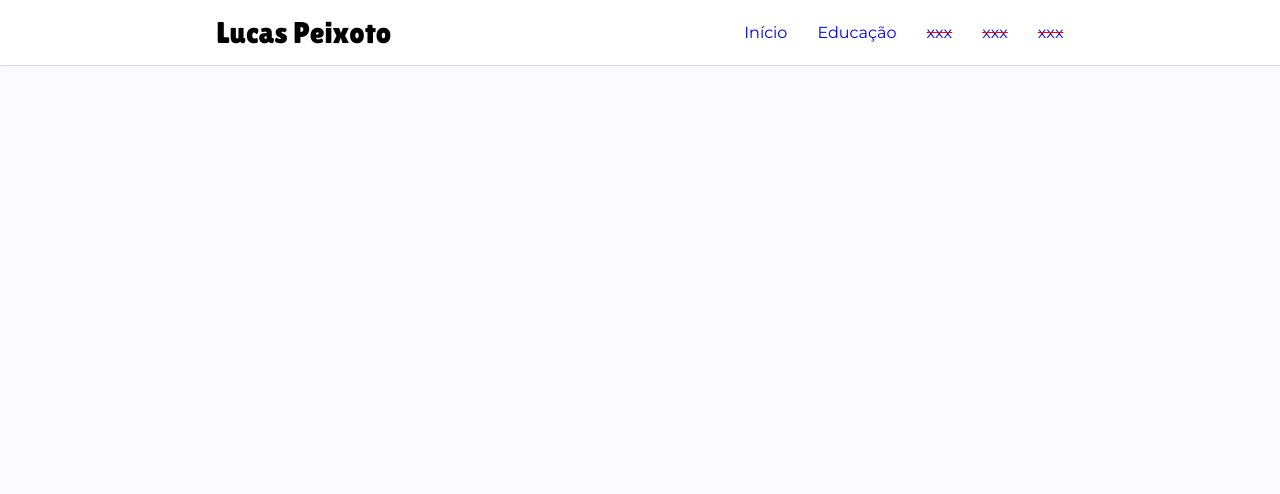
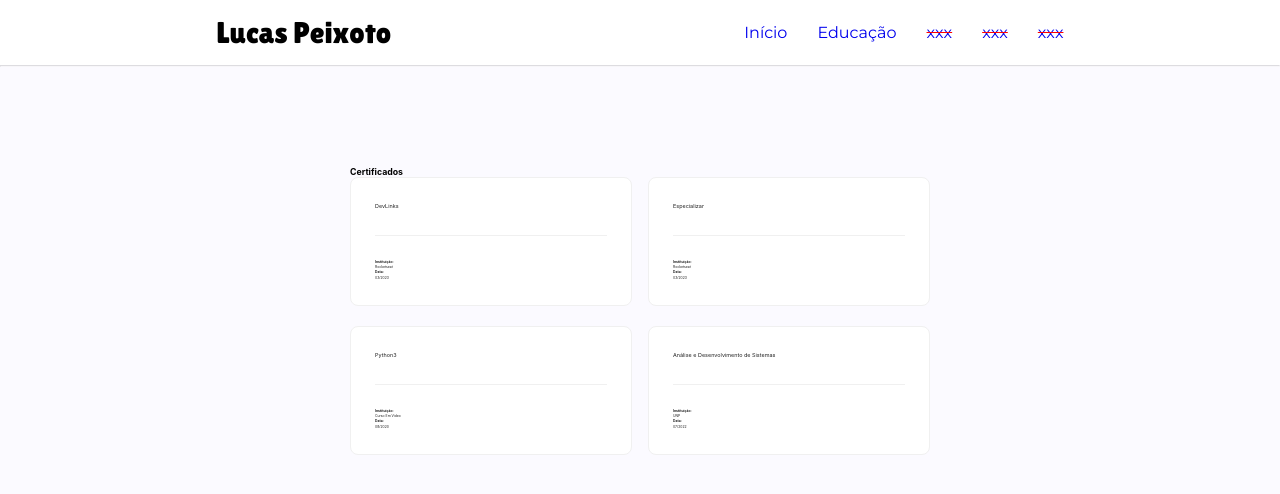
Before and after one commit to lucasptcastro/react-portfolio, a React (Vite) app: page /education in a window 1280 px wide. Shown: the top 494 px of the page. Built offline with nearby package versions, Linux system fonts and the light colour scheme.

Commit message:
✨ feat: added certifieds

```diff
--- a/src/pages/Education/index.tsx
+++ b/src/pages/Education/index.tsx
@@ -1,6 +1,6 @@
 import Navbar from "../../components/Navbar/index";
-import Footer from "../../components/Footer/index";
 import "./style.css";
+import { Card, Row, Col, Divider, Space } from "antd";
 
 const Education: React.FC = () => {
   return (
@@ -9,12 +9,75 @@ const Education: React.FC = () => {
         <Navbar />
         <hr />
       </div>
+
       <div className="content">
-        <div></div>
+        <Row gutter={16} className="certifieds-title">
+          <Col>
+            <h4>Certificados</h4>
+          </Col>
+        </Row>
+
+        <Row gutter={[16, 20]}>
+          <Col className="devlinks-rocketseat" span={12}>
+            <Card>
+              <p className="card-title">DevLinks</p>
+              <Divider />
+              <div className="institution">
+                <h4>Instituição:</h4>
+                <p>Rocketseat</p>
+              </div>
+              <div className="date">
+                <h4>Data:</h4>
+                <p>03/2023</p>
+              </div>
+            </Card>
+          </Col>
+          <Col className="especializar-rocketseat" span={12}>
+            <Card>
+              <p className="card-title">Especializar</p>
+              <Divider />
+              <div className="institution">
+                <h4>Instituição:</h4>
+                <p>Rocketseat</p>
+              </div>
+              <div className="date">
+                <h4>Data:</h4>
+                <p>03/2023</p>
+              </div>
+            </Card>
+          </Col>
+          <Col className="python3-cursoemvideo" span={12}>
+            <Card>
+              <p className="card-title">Python3</p>
+              <Divider />
+              <div className="institution">
+                <h4>Instituição:</h4>
+                <p>Curso Em Video</p>
+              </div>
+              <div className="date">
+                <h4>Data:</h4>
+                <p>08/2020</p>
+              </div>
+            </Card>
+          </Col>
+          <Col className="university" span={12}>
+            <Card>
+              <p className="card-title">
+                Análise e Desenvolvimento de Sistemas
+              </p>
+              <Divider />
+              <div className="institution">
+                <h4>Instituição:</h4>
+                <p>UNP</p>
+              </div>
+              <div className="date">
+                <h4>Data:</h4>
+                <p>07/2022</p>
+              </div>
+            </Card>
+          </Col>
+        </Row>
       </div>
-      {/* <div className="footer">
-        <Footer />
-      </div> */}
     </>
   );
 };
```
